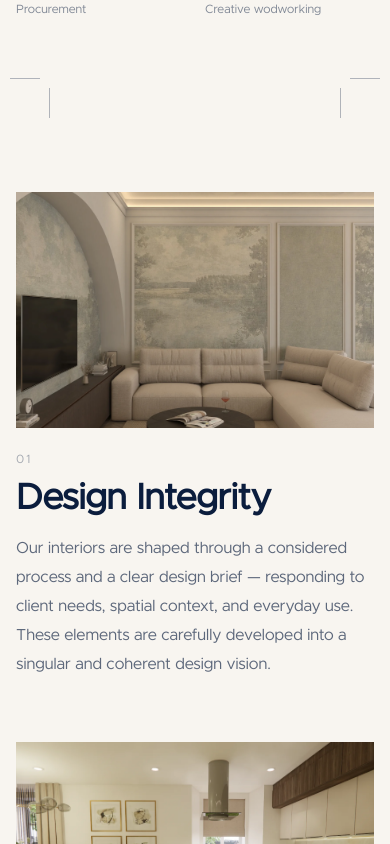
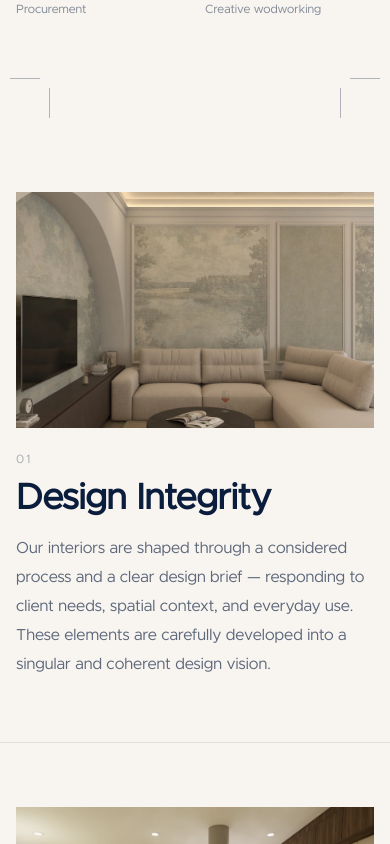
Before and after one commit to Matijang17/belvedere, a Next.js app: page /studio in a window 390 px wide. Shown: the part 3140-3984 px from the top of the page. Built offline with nearby package versions, Linux system fonts and the light colour scheme.

Commit message:
Fix ValuesVision mobile: add bottom padding and divider between cards

```diff
--- a/components/ValuesVision.tsx
+++ b/components/ValuesVision.tsx
@@ -84,7 +84,8 @@ export default function ValuesVision() {
             className="grid-w"
             style={{
               paddingTop:    'calc(var(--margin) * 4)',
-              paddingBottom: i === ITEMS.length - 1 ? 'calc(var(--margin) * 5)' : 0,
+              paddingBottom: i === ITEMS.length - 1 ? 'calc(var(--margin) * 5)' : 'calc(var(--margin) * 4)',
+              borderBottom:  i < ITEMS.length - 1 ? '1px solid rgba(11,29,61,0.1)' : undefined,
             }}
           >
             <div className="col-span-full">
```
